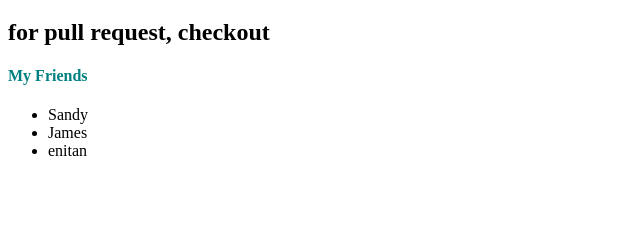
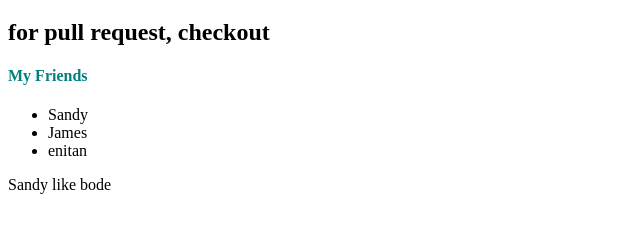
Before and after one commit to dplumptre/pop, a plain HTML site: page index.html in a window 1280 px wide. Shown: the part 61-294 px from the top of the page, without its empty margins (0-640 px from the left). Drawn offline with Linux system fonts and the light colour scheme.

Commit message:
sth about sandy

```diff
--- a/index.html
+++ b/index.html
@@ -9,7 +9,6 @@
 <body>
     <h1>This is a test</h1>
     <h2>for pull request, checkout</h2>
-
     <h4 style="color:teal;font-weight: bold">My Friends</h4>
     <ul>
         <li>Sandy</li>
@@ -17,5 +16,7 @@
         <li>enitan</li>
     </ul>
 
+    <p>Sandy like bode</p>
+
 </body>
 </html>
```
